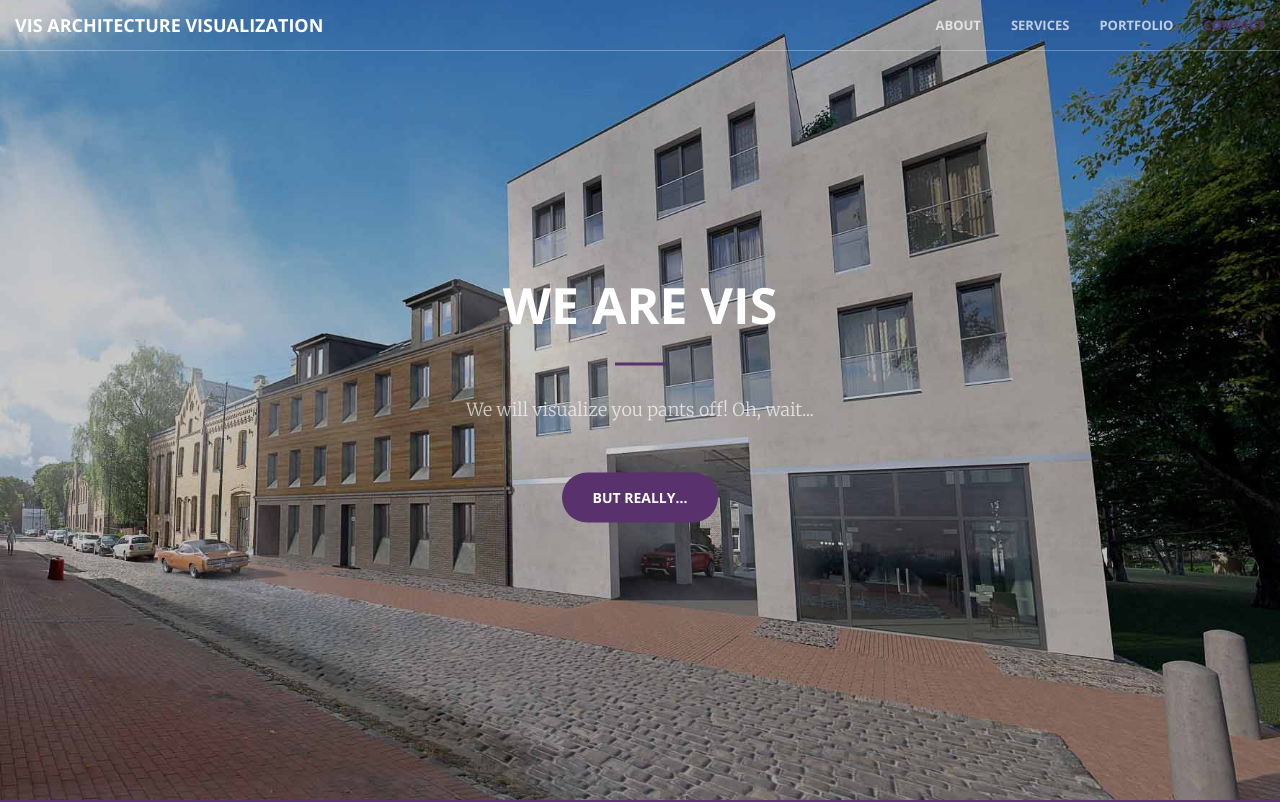
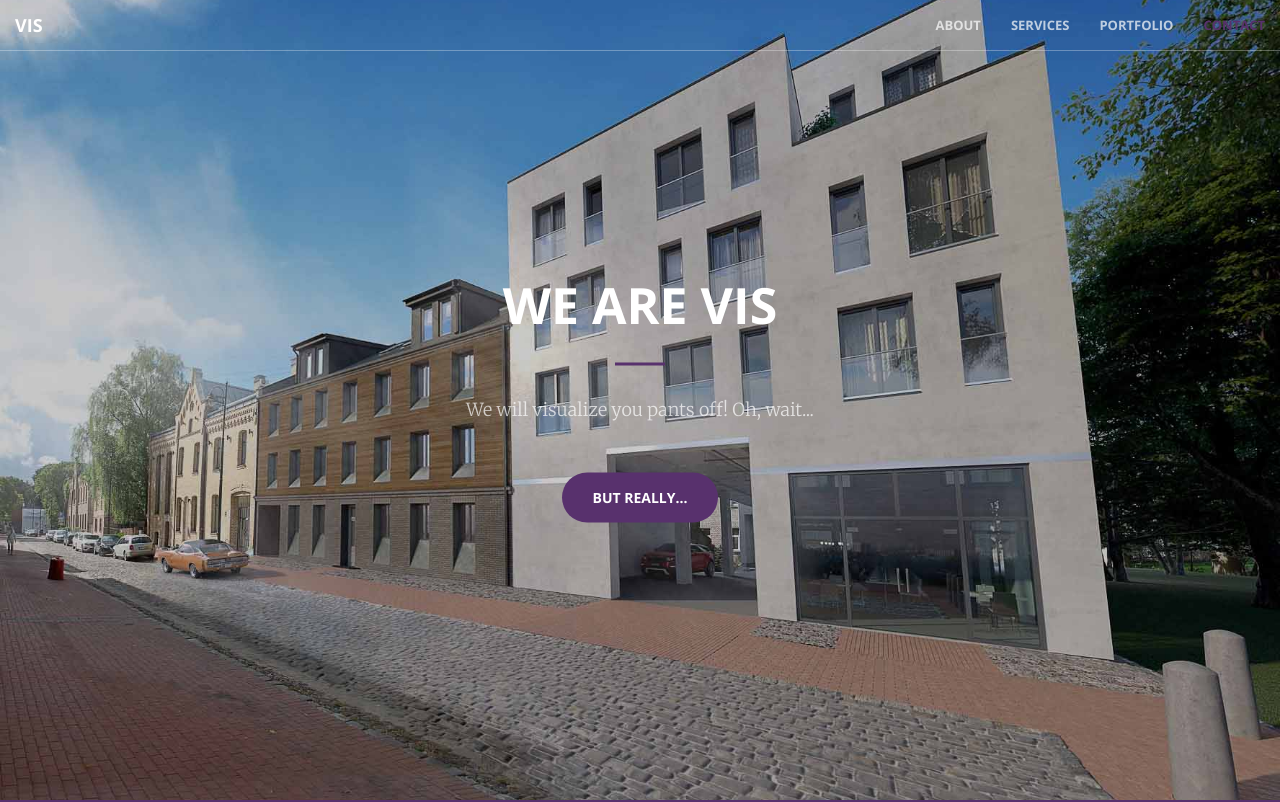
Before and after one commit to artisleilands/test, a website: page index.html in a window 1280 px wide. Shown: the top 802 px of the page. Drawn offline with nearby package versions, Linux system fonts and the light colour scheme.

Commit message:
Update index.html

```diff
--- a/index.html
+++ b/index.html
@@ -9,7 +9,7 @@
     <meta name="description" content="">
     <meta name="author" content="">
 
-    <title>VIS VISUALS</title>
+    <title>VIS ARCHITECTURE VISUALIZATION</title>
 
     <!-- Bootstrap Core CSS -->
     <link href="lib/bootstrap/css/bootstrap.min.css" rel="stylesheet">
@@ -43,7 +43,7 @@
                 <button type="button" class="navbar-toggle collapsed" data-toggle="collapse" data-target="#bs-example-navbar-collapse-1">
                     <span class="sr-only">Toggle navigation</span> Menu <i class="fa fa-bars"></i>
                 </button>
-                <a class="navbar-brand page-scroll" href="#page-top">vis architecture visualization</a>
+                <a class="navbar-brand page-scroll" href="#page-top">vis</a>
             </div>
 
             <!-- Collect the nav links, forms, and other content for toggling -->
```
